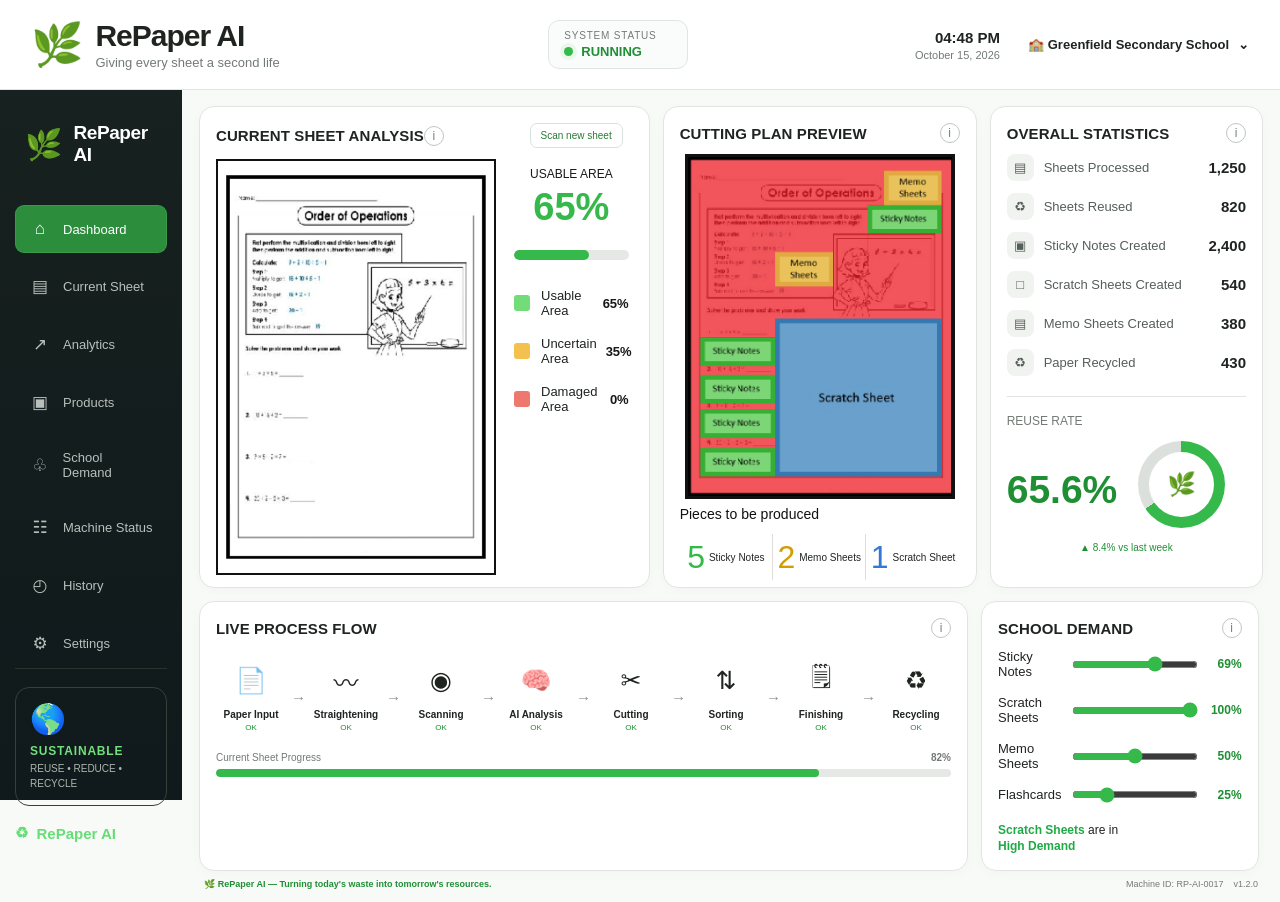
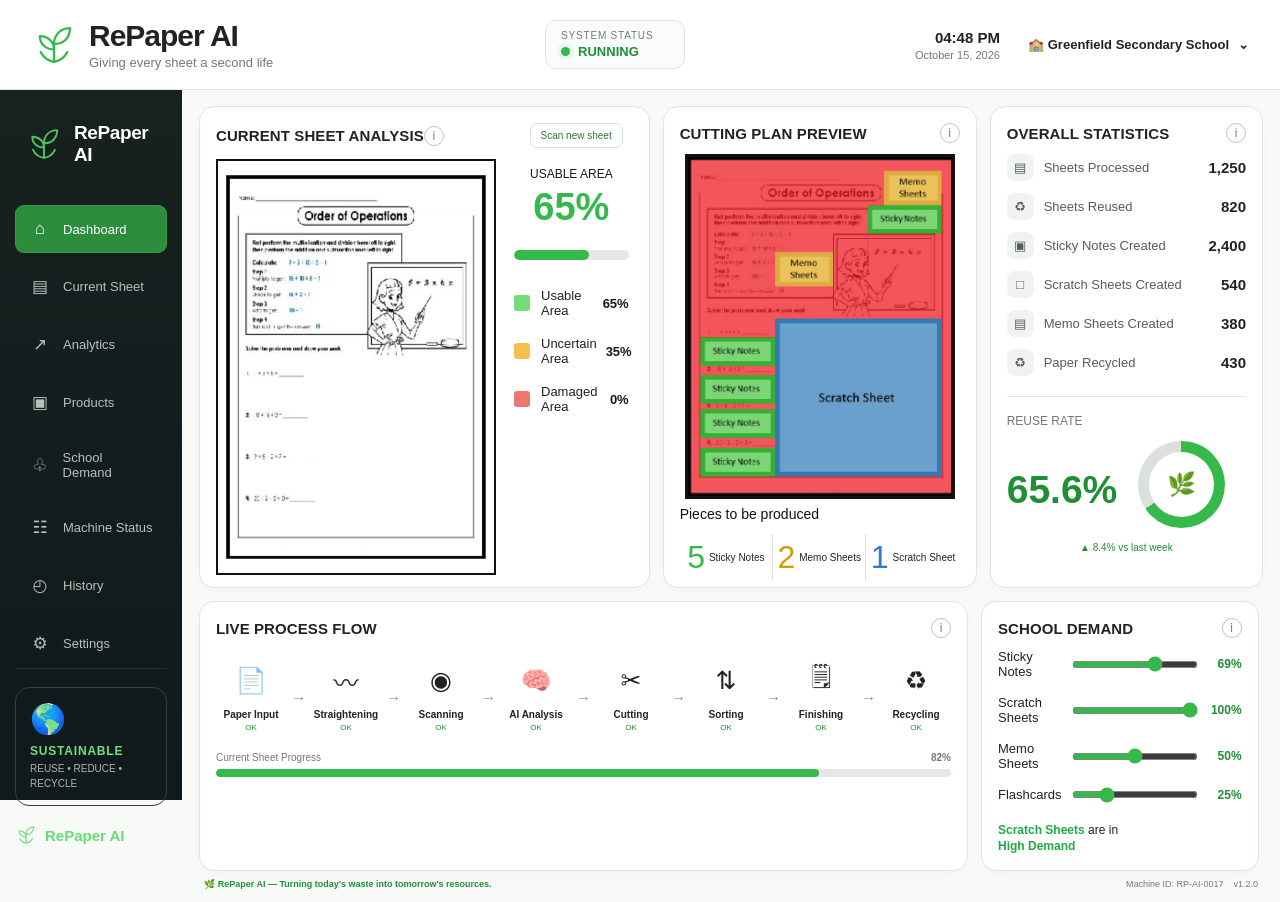
Before and after one commit to RePaperAI/RePaperAI.github.io, a website: page dashboard.html in a window 1280 px wide. Drawn offline with Linux system fonts and the light colour scheme.

Commit message:
Updated logo

```diff
--- a/dashboard.html
+++ b/dashboard.html
@@ -960,6 +960,7 @@
 
     .brand-small { padding: 4px 10px 39px; }
     .brand-icon { background: transparent; font-size: 30px; }
+    .brand-icon .logo-mark { display: block; width: 38px; height: 38px; color: #4fc45a; }
     .nav { gap: 9px; }
     .nav-item { padding: 14px 14px; border-radius: 9px; font-size: 13px; }
     .nav-item.active { background: #2c8e3c; box-shadow: inset 0 0 0 1px rgba(133, 232, 137, .14); }
@@ -967,6 +968,7 @@
     .main { background: #f8faf8; }
     .topbar { height: 105px; padding: 0 31px; }
     .brand-logo { font-size: 42px; }
+    .brand-logo .logo-mark { display: block; width: 46px; height: 46px; color: #35b94a; }
     .brand-title h1 { font-size: 30px; }
     .brand-title p { font-size: 13px; }
     .status-pill { margin-left: 42px; min-width: 140px; padding: 9px 15px; }
@@ -1045,6 +1047,7 @@
     .process-flow { padding: 10px 0 15px; }
     .process-icon { border: 0; background: transparent; font-size: 25px; }
     .footer-bar { margin-top: 11px; }
+    .footer-brand .logo-mark { display: block; width: 22px; height: 22px; color: #67dd76; }
 
     @media (max-width: 1250px) {
       .grid { grid-template-columns: 1fr 1fr; }
@@ -1117,7 +1120,12 @@
 
     <div>
       <div class="brand-small">
-        <div class="brand-icon">🌿</div>
+        <div class="brand-icon" aria-label="RePaper AI leaf logo">
+          <svg class="logo-mark" viewBox="0 0 52 52" role="img" aria-hidden="true">
+            <path d="M26 45V23M26 31C17 31 10 25 10 16c9 0 16 6 16 15ZM26 25C26 14 34 7 44 7c0 11-7 18-18 18Z" fill="none" stroke="currentColor" stroke-width="2.6" stroke-linecap="round" stroke-linejoin="round"/>
+            <path d="M26 45c-7-1-12-5-15-11M26 45c7-1 12-5 15-11" fill="none" stroke="currentColor" stroke-width="2.6" stroke-linecap="round"/>
+          </svg>
+        </div>
         <strong>RePaper AI</strong>
       </div>
 
@@ -1175,7 +1183,12 @@
       </div>
 
       <div class="footer-brand">
-        <span>♻</span>
+        <span aria-hidden="true">
+          <svg class="logo-mark" viewBox="0 0 52 52">
+            <path d="M26 45V23M26 31C17 31 10 25 10 16c9 0 16 6 16 15ZM26 25C26 14 34 7 44 7c0 11-7 18-18 18Z" fill="none" stroke="currentColor" stroke-width="2.6" stroke-linecap="round" stroke-linejoin="round"/>
+            <path d="M26 45c-7-1-12-5-15-11M26 45c7-1 12-5 15-11" fill="none" stroke="currentColor" stroke-width="2.6" stroke-linecap="round"/>
+          </svg>
+        </span>
         <span>RePaper AI</span>
       </div>
 
@@ -1193,7 +1206,12 @@
     <header class="topbar">
 
       <div class="brand-title">
-        <div class="brand-logo">🌿</div>
+        <div class="brand-logo" aria-label="RePaper AI leaf logo">
+          <svg class="logo-mark" viewBox="0 0 52 52" role="img" aria-hidden="true">
+            <path d="M26 45V23M26 31C17 31 10 25 10 16c9 0 16 6 16 15ZM26 25C26 14 34 7 44 7c0 11-7 18-18 18Z" fill="none" stroke="currentColor" stroke-width="2.6" stroke-linecap="round" stroke-linejoin="round"/>
+            <path d="M26 45c-7-1-12-5-15-11M26 45c7-1 12-5 15-11" fill="none" stroke="currentColor" stroke-width="2.6" stroke-linecap="round"/>
+          </svg>
+        </div>
 
         <div>
           <h1>RePaper AI</h1>
```
